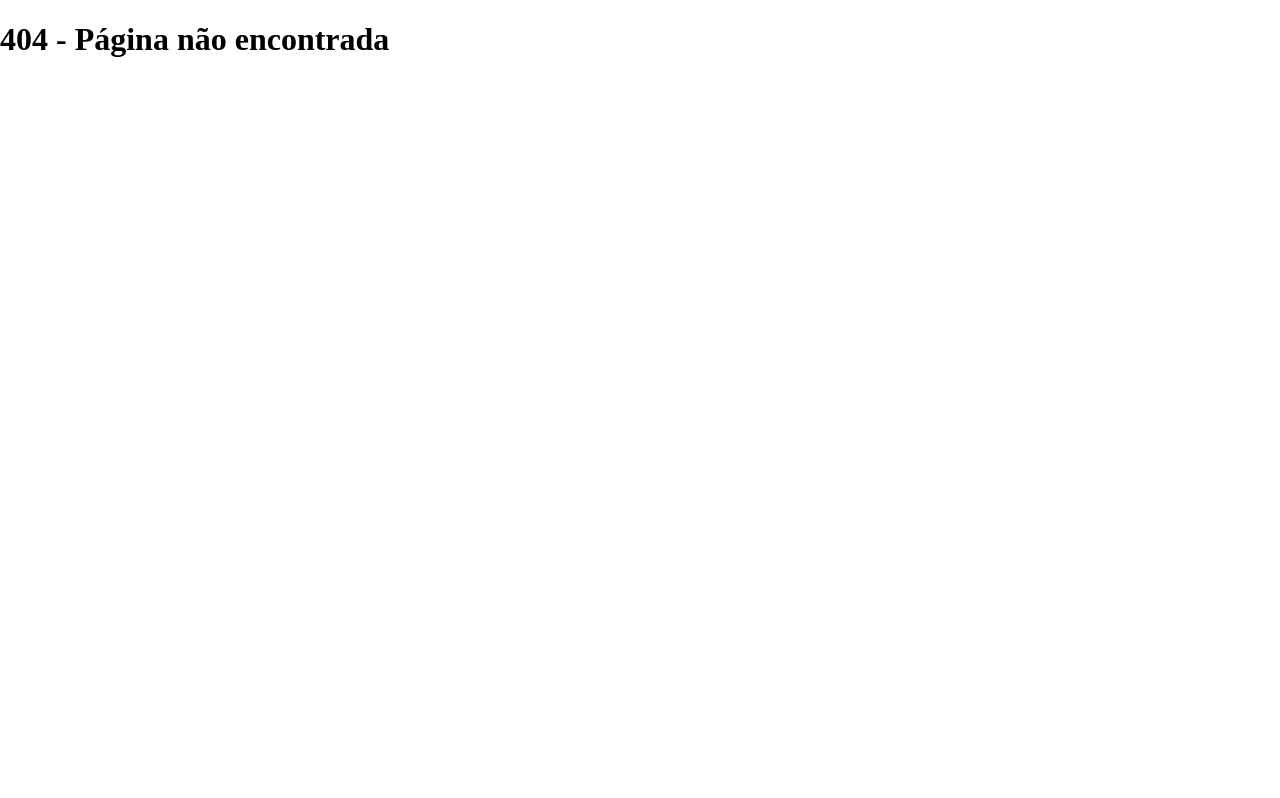
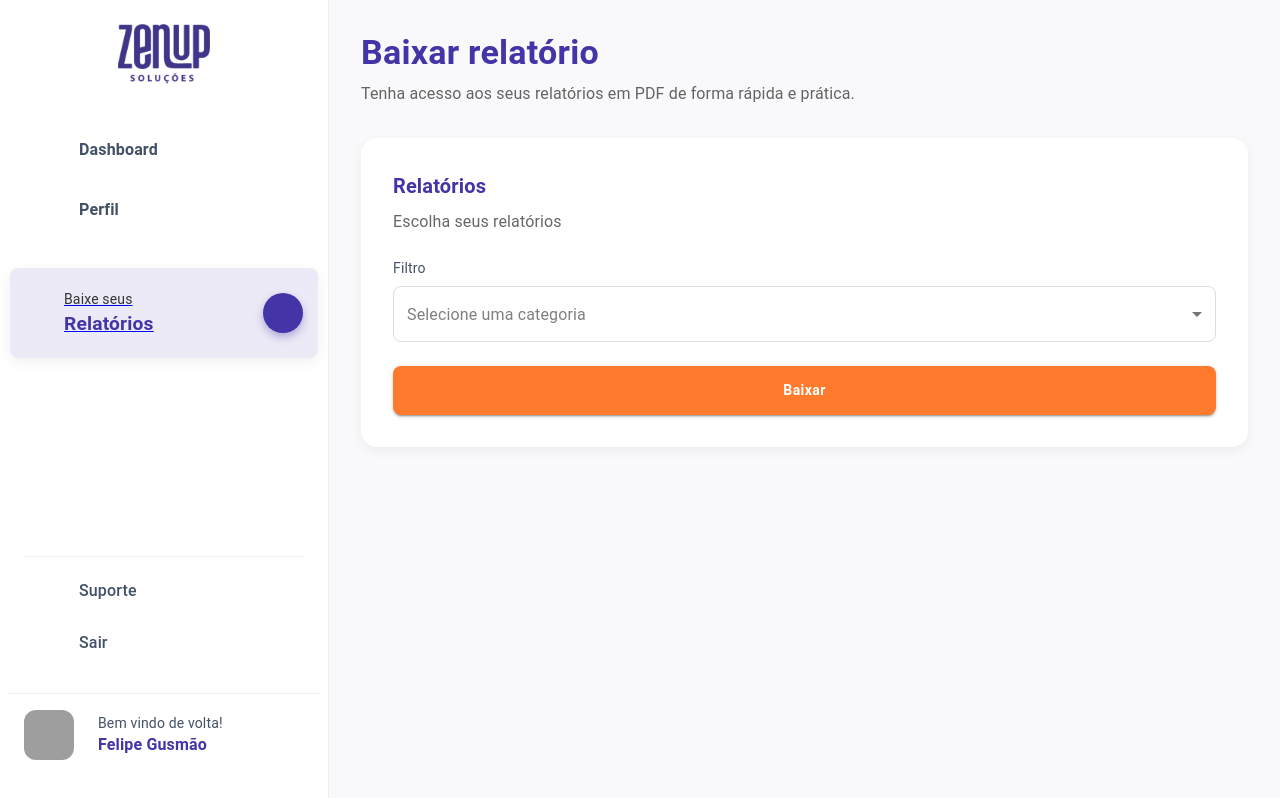
Before and after one commit to carlosqbarbosa/ZenUp-Frontend, a React (Vite) app: page /reports in a window 1280 px wide. Before the commit this address had no page. Built offline with nearby package versions, Linux system fonts and the light colour scheme; grey boxes are pictures that could not be loaded; some icons are missing.

Commit message:
feat: criando página de relatórios e ajustando sidebar

```diff
--- a/src/App.tsx
+++ b/src/App.tsx
@@ -4,6 +4,7 @@ import Register from "./pages/Register/Register";
 import DashboardPage from "./pages/Dashboard/Dashboard";
 import Perfil from "./pages/Profile/Profile";
 import Faq from "./pages/FAQ/FAQ";
+import ReportsPage from "./pages/Reports/Reports";
 //import Logout from "./pages/Logout/Logout";
 
 
@@ -44,6 +45,9 @@ function App() {
         <Route path="/faq" element={<Faq />} />
         {/*<Route path="/logout" element={<Logout />} /> */}
 
+        {/*Para baixar relatórios*/}
+        <Route path="/reports" element={<ReportsPage />} />
+
         {/* Página 404 */}
         <Route path="*" element={<h1>404 - Página não encontrada</h1>} />
       </Routes>
--- a/src/components/Sidebar/Sidebar.tsx
+++ b/src/components/Sidebar/Sidebar.tsx
@@ -7,10 +7,9 @@ import LogoutIcon from "@mui/icons-material/Logout";
 import DescriptionIcon from "@mui/icons-material/Description";
 import colors from "../../styles/colors";
 import Logo from "../../assets/LogoRoxa.png";
-import React, { useState } from 'react';
+import  { useState } from 'react';
 import LogoutModal from '../Modals/LogoutModal';
 
-// Estrutura de links para fácil manutenção
 const primaryMenu = [
   { name: "Dashboard", path: "/dashboard", Icon: DashboardIcon },
   { name: "Perfil", path: "/profile", Icon: PersonIcon },
@@ -21,12 +20,9 @@ const secondaryMenu = [
   { name: "Sair", path: "/logout", Icon: LogoutIcon },
 ];
 
-// Cor de fundo para o item ativo
 const activeBgColor = 'rgba(67, 53, 167, 0.1)';
 const reportsCardPath = "/reports";
 
-// -------------------------------------------------------------
-// Componente Sidebar
 export default function Sidebar() {
   const [isLogoutModalOpen, setIsLogoutModalOpen] = useState(false);
   const location = useLocation();
@@ -93,6 +89,7 @@ export default function Sidebar() {
 
       {/* 3. Card de Relatórios */}
       <Box
+        onClick={() => navigate("/reports")}
         sx={{
           width: "100%",
           mt: 3,
@@ -179,7 +176,6 @@ export default function Sidebar() {
                 <ListItemIcon
                     sx={{
                         minWidth: 40,
-                        // CORREÇÃO: Usa colors.textGray para manter a cor neutra do design.
                         color: colors.textGray
                     }}
                 >
@@ -190,7 +186,6 @@ export default function Sidebar() {
                     <Typography
                         sx={{
                             fontWeight: 500,
-                            // CORREÇÃO: Usa colors.textGray para manter a cor neutra do design.
                             color: colors.textGray
                         }}
                     >
--- a/src/components/Support/ContactForm.tsx
+++ b/src/components/Support/ContactForm.tsx
@@ -93,12 +93,18 @@ const ContactForm = () => {
                     Categoria
                 </Typography>
                 <FormControl fullWidth size="small" sx={{ mb: 2 }}>
-                    <Select defaultValue="" required>
-                        <MenuItem value="" disabled>Selecione uma categoria</MenuItem>
+                    <Select defaultValue="" required displayEmpty>
+                        <MenuItem value="">
+                            <em style={{ color: "rgba(0, 0, 0, 0.5)", fontStyle: "normal" }}>
+                            Selecione uma categoria
+                            </em>
+                        </MenuItem>
                         {categories.map((cat) => (
-                            <MenuItem key={cat} value={cat}>{cat}</MenuItem>
+                            <MenuItem key={cat} value={cat}>
+                            {cat}
+                            </MenuItem>
                         ))}
-                    </Select>
+                        </Select>
                 </FormControl>
 
                 <Typography variant="body2" sx={{ mb: 0.5, color: colors.primary }}>
--- /dev/null
+++ b/src/pages/Reports/Reports.tsx
@@ -0,0 +1,93 @@
+import { Box, Typography, MenuItem, Select, Button } from "@mui/material";
+import { useState } from "react";
+import Layout from "../../components/Layout/Layout";
+import colors from "../../styles/colors";
+
+export default function ReportsPage() {
+  const [selectedCategory, setSelectedCategory] = useState("");
+
+  const handleDownload = () => {
+    if (selectedCategory) {
+      alert(`Baixando relatório da categoria: ${selectedCategory}`);
+    } else {
+      alert("Selecione uma categoria antes de baixar!");
+    }
+  };
+
+  return (
+    <Layout>
+      <Box sx={{ maxWidth: 900, mx: "auto" }}>
+        {/* Título principal */}
+        <Typography
+          variant="h4"
+          sx={{ fontWeight: 700, color: colors.primary, mb: 1 }}
+        >
+          Baixar relatório
+        </Typography>
+
+        <Typography color="text.secondary" sx={{ mb: 4 }}>
+          Tenha acesso aos seus relatórios em PDF de forma rápida e prática.
+        </Typography>
+
+        {/* Card de conteúdo */}
+        <Box
+          sx={{
+            backgroundColor: "#fff",
+            borderRadius: "16px",
+            p: 4,
+            boxShadow: "0px 4px 12px rgba(0, 0, 0, 0.05)",
+          }}
+        >
+          <Typography variant="h6" sx={{ fontWeight: 600, color: colors.primary, mb: 1 }}>
+            Relatórios
+          </Typography>
+          <Typography color="text.secondary" sx={{ mb: 3 }}>
+            Escolha seus relatórios
+          </Typography>
+
+          {/* Filtro */}
+          <Typography variant="body2" sx={{ color: colors.textGray, mb: 1 }}>
+            Filtro
+          </Typography>
+          <Select
+            fullWidth
+            value={selectedCategory}
+            onChange={(e) => setSelectedCategory(e.target.value)}
+            displayEmpty
+            sx={{
+              mb: 3,
+              borderRadius: "8px",
+              "& fieldset": { borderColor: "#ddd" },
+            }}
+          >
+            <MenuItem value="">
+                <em style={{color: "rgba(0, 0, 0, 0.5)", fontStyle: "normal"}}>Selecione uma categoria</em>
+            </MenuItem>
+            <MenuItem value="Registro mensal">Comparação de Registro Mensal</MenuItem>
+            <MenuItem value="Metricas por humor">Métricas por Humor</MenuItem>
+            <MenuItem value="Preenchimento diário">Preenchimento diário</MenuItem>
+            <MenuItem value="Todos">Todos</MenuItem>
+          </Select>
+
+          <Button
+            variant="contained"
+            onClick={handleDownload}
+            sx={{
+              backgroundColor: "#ff7a2d",
+              borderRadius: "8px",
+              fontWeight: 600,
+              textTransform: "none",
+              width: "100%",
+              py: 1.5,
+              "&:hover": {
+                backgroundColor: "#e56b22",
+              },
+            }}
+          >
+            Baixar
+          </Button>
+        </Box>
+      </Box>
+    </Layout>
+  );
+}
```
Also changed, not shown: src/components/Modals/DownloadSuccessModal.tsx (added, +58 -0 lines).
